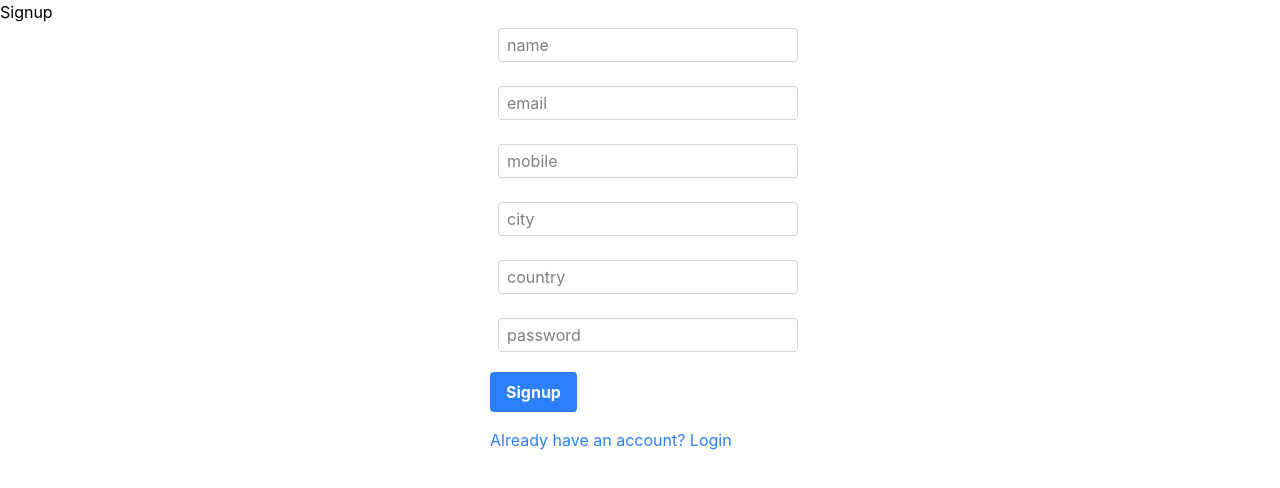
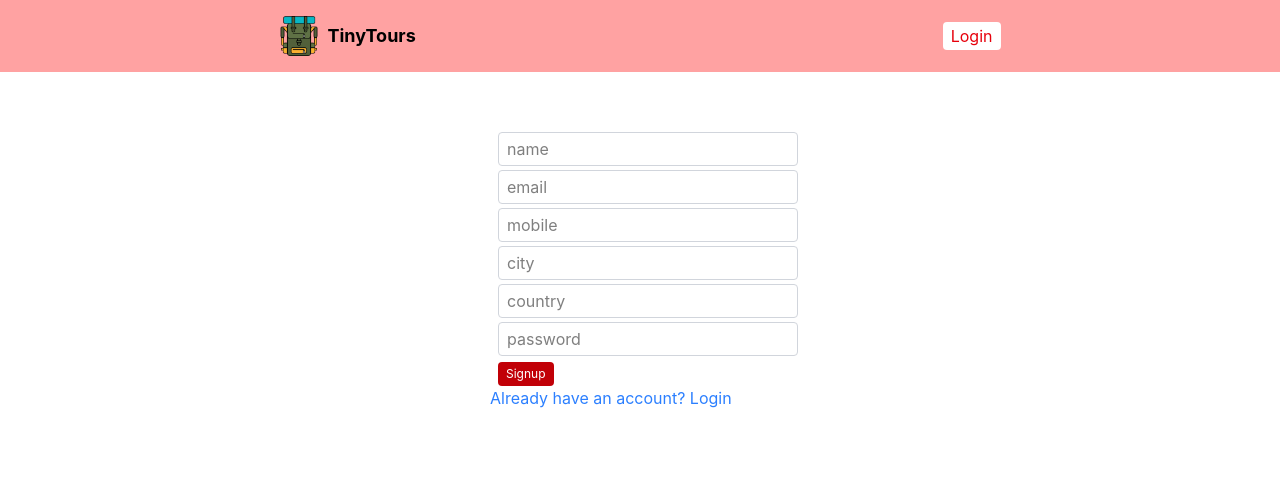
Before and after one commit to RahulNaktode/Tiny-tours, a React (Vite) app in the folder client/: page /signup in a window 1280 px wide. Shown: the top 488 px of the page. Built offline with nearby package versions, Linux system fonts and the light colour scheme.

Commit message:
Design navbar and user data

```diff
--- a/client/src/components/Button.jsx
+++ b/client/src/components/Button.jsx
@@ -1,9 +1,21 @@
 import React from 'react'
 
-function Button({title, onClick}) {
+function Button({title, size = "small", varient = "primary", onClick}) {
+
+  const SIZE_CLASSES = {
+    small: 'px-2 py-1 text-xs mx-2',
+    medium: 'px-4 py-2 text-sm mx-2',
+    large: 'px-6 py-2 text-lg mx-2',
+  }
+
+  const VARIENT_CLASSES = {
+    primary: 'bg-red-700 hover:bg-red-800 text-white',
+    secondary: 'bg-gray-700 hover:bg-gray-800 text-white',
+    danger: 'bg-red-500 hover:bg-red-600 text-white',
+  }
   return (
     <div>
-      <button onClick={onClick} className='bg-blue-500 hover:bg-blue-700 text-white font-bold py-2 px-4 rounded'>
+      <button onClick={onClick} className={`${VARIENT_CLASSES[varient]} rounded ${SIZE_CLASSES[size]}`}>
         {title}
       </button>
     </div>
--- a/client/src/components/Navbar.jsx
+++ b/client/src/components/Navbar.jsx
@@ -1,9 +1,42 @@
 import React from 'react'
+import { useState, useEffect } from 'react'
+import Logo from '../assets/logo.png'
+import { getUserData, logoutUser } from '../utils';
+import Button from './Button';
+import { Link } from 'react-router';
 
 function Navbar() {
+  const [userData, setUserData] = useState({});
+
+  const fetchData = () => {
+    const data = getUserData();
+    console.log(data);
+    setUserData(data);
+  }
+
+  useEffect(()=> {
+    fetchData();
+  }, [])
   return (
-    <div>
+    <div className='bg-red-300 px-4 py-4 flex items-center justify-around'>
+      <div>
+      <Link to="/" className='flex items-center'>
+        <img src={Logo} alt="Logo" className='h-10 w-10 inline-block'/>
+        <span className='ml-2 font-bold text-lg'>TinyTours</span>
+      </Link>
+      </div>
 
+      <div>
+        {userData?.name ? (
+          <div className='flex items-center'>
+            <span className='bg-black text-white h-8 w-8 flex items-center justify-center rounded-full mr-2'>{userData.name[0]}</span>
+          Hello, {userData.name}
+          <Button title={"Logout"}  onClick={logoutUser}/>
+        </div>
+        ) : (
+          <Link to="/login" className='bg-white text-red-600 px-2 py-1 rounded'>Login</Link>
+        )}
+      </div>
     </div>
   )
 }
--- a/client/src/main.jsx
+++ b/client/src/main.jsx
@@ -7,6 +7,7 @@ import Login from './views/Login';
 import NewTour from './views/NewTour';
 import EditTour from './views/EditTour';
 import Tours from './views/Tours';
+import Dashboard from './views/Dashboard';
 
 const root = createRoot(document.getElementById('root'));
 
@@ -16,6 +17,7 @@ root.render(
             <Route path="/" element={<Home />} />
             <Route path="/signup" element={<Signup />} />
             <Route path="/login" element={<Login />} />
+            <Route path="/dashboard" element={<Dashboard />} />
             <Route path="/tour/new" element={<NewTour />} />
             <Route path="/tour/edit" element={<EditTour />} />
             <Route path="/tours" element={<Tours />} />
--- a/client/src/utils.jsx
+++ b/client/src/utils.jsx
@@ -2,4 +2,29 @@ const setPageTitle = (title) => {
     document.title = title;
 }
 
-export { setPageTitle }
+const isUserLoggedIn = () => {
+    const userJwtToken = localStorage.getItem("userJwtToken");
+
+    return !!userJwtToken;
+}
+
+const getUserJwtToken = () => {
+    const userJwtToken = localStorage.getItem("userJwtToken");
+
+    return userJwtToken;
+}
+
+const getUserData = () => {
+    const userData = localStorage.getItem("userData") || "{}";
+
+    return JSON.parse(userData);
+}
+
+const logoutUser = () => {
+    localStorage.clear();
+    setTimeout(() => {
+        window.location.href = "/login";
+    }, 1000);
+};
+
+export { setPageTitle, isUserLoggedIn, getUserJwtToken, getUserData, logoutUser };
--- /dev/null
+++ b/client/src/views/Dashboard.jsx
@@ -0,0 +1,46 @@
+import React from 'react'
+import Navbar from '../components/Navbar'
+import { useEffect, useState } from 'react'
+import axios from 'axios';
+import toast, { Toaster } from 'react-hot-toast';
+import { getUserJwtToken } from '../utils';
+
+function Dashboard() {
+    const [tours, setTours] = useState([]);
+
+    const loadTours = async () => {
+
+        const userJwt = getUserJwtToken();
+
+        const response = await axios.get("http://localhost:8020/tours", {
+            headers: {
+                Authorization: `Bearer ${userJwt}`,
+            }
+        });
+        console.log(response.data);
+
+        if(response.data.success) {
+            toast.success(response.data.message, { id: "loadToursSuccess" });
+        }
+        else{
+            toast.error(response.data.message, { id: "loadToursError" });
+        }
+    }
+
+    useEffect(() => {
+        loadTours();
+    }, [])
+
+  return (
+    <div>
+      <Navbar />
+      <h1>Dashboard</h1>
+
+
+
+      <Toaster />
+    </div>
+  )
+}
+
+export default Dashboard
--- a/client/src/views/Home.jsx
+++ b/client/src/views/Home.jsx
@@ -1,6 +1,7 @@
 import React from 'react'
 import { useEffect } from 'react'
 import { setPageTitle } from '../utils'
+import Navbar from '../components/Navbar'
 
 function Home() {
     useEffect(() => {
@@ -8,7 +9,8 @@ function Home() {
     }, []);
   return (
     <div>
-
+      <Navbar />
+      <h1>Home</h1>
     </div>
   )
 }
--- a/client/src/views/Login.jsx
+++ b/client/src/views/Login.jsx
@@ -6,6 +6,7 @@ import Button from '../components/Button';
 import axios from 'axios';
 import toast, { Toaster } from 'react-hot-toast';
 import { Link } from 'react-router';
+import Navbar from '../components/Navbar';
 
 function Login() {
     useEffect(() => {
@@ -31,15 +32,19 @@ function Login() {
 
         localStorage.setItem("userJwtToken", jwtToken);
         localStorage.setItem("userData", JSON.stringify(data));
+
+        setTimeout(() => {
+          window.location.href = "/dashboard";
+        }, 1000);
       } else {
         toast.error(response.data.message, { id: "loginError" });
       }
     }
   return (
     <div>
-      <h1>Login</h1>
+      <Navbar />
 
-<div className='w-75 mx-auto flex flex-col gap-4'>
+<div className='w-75 block mx-auto mt-15'>
       <Input
       type={"text"}
       placeholder={"email"}
--- a/client/src/views/Signup.jsx
+++ b/client/src/views/Signup.jsx
@@ -6,7 +6,7 @@ import Button from '../components/Button';
 import axios from 'axios';
 import toast, { Toaster } from 'react-hot-toast';
 import { Link } from 'react-router';
-
+import Navbar from '../components/Navbar';
 
 function Signup() {
     const [newUser, setNewUser] = useState({
@@ -44,9 +44,9 @@ function Signup() {
 
   return (
     <div>
-      <h1>Signup</h1>
+      <Navbar />
 
-<div className='w-75 mx-auto flex flex-col gap-4'>
+<div className='w-75 block mx-auto mt-15'>
       <Input
       type={"text"}
       placeholder={"name"}
```
Also changed, not shown: client/src/assets/logo.png (added).
